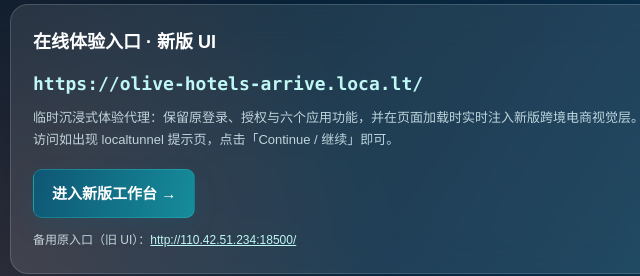
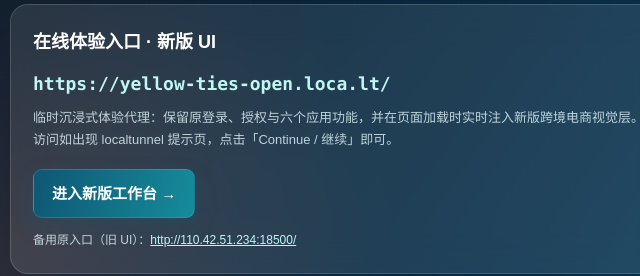
Before and after one commit to Ai-Kaffey/ai-workbench-showcase, a plain HTML site: page experience.html in a window 1280 px wide. Shown: the part 235-511 px from the top of the page, 114-754 px from the left. Drawn offline with Linux system fonts and the light colour scheme.

Commit message:
Publish agent guides, temporary enterprise account and GitHub repository link

```diff
--- a/experience.html
+++ b/experience.html
@@ -50,9 +50,9 @@
     <div class="hero-grid">
       <section class="access">
         <h2>在线体验入口 · 新版 UI</h2>
-        <a class="url" href="https://olive-hotels-arrive.loca.lt/" target="_blank" rel="noopener">https://olive-hotels-arrive.loca.lt/</a>
+        <a class="url" id="experience-url" href="#" target="_blank" rel="noopener">正在读取临时体验地址…</a>
         <p style="margin-top:10px;color:rgba(225,245,250,.72);font-size:13px">临时沉浸式体验代理：保留原登录、授权与六个应用功能，并在页面加载时实时注入新版跨境电商视觉层。首次访问如出现 localtunnel 提示页，点击「Continue / 继续」即可。</p>
-        <a class="btn" href="https://olive-hotels-arrive.loca.lt/" target="_blank" rel="noopener">进入新版工作台 →</a>
+        <a class="btn" id="experience-button" href="#" target="_blank" rel="noopener">进入新版工作台 →</a>
         <p style="margin-top:12px;color:rgba(225,245,250,.66);font-size:12px">备用原入口（旧 UI）：<a href="http://110.42.51.234:18500/" target="_blank" rel="noopener" style="color:#bff7f4">http://110.42.51.234:18500/</a></p>
       </section>
       <section class="account">
@@ -98,6 +98,21 @@
   </section>
 </main>
 
+<script>
+  fetch('active-experience-url.txt?t=' + Date.now(), { cache: 'no-store' })
+    .then(response => response.text())
+    .then(url => {
+      const target = url.trim().replace(/\/$/, '') + '/';
+      if (!/^https:\/\/[a-z0-9-]+\.loca\.lt$/.test(url.trim())) return;
+      const link = document.getElementById('experience-url');
+      const button = document.getElementById('experience-button');
+      link.textContent = target;
+      link.href = target;
+      button.href = target;
+    })
+    .catch(() => {});
+</script>
+
 <footer><div class="wrap">XShipAI Workbench · 跨境电商 AI 内容生产全链路 · 企业体验确认页</div></footer>
 </body>
 </html>
```
Also changed, not shown: active-experience-url.txt (added).
